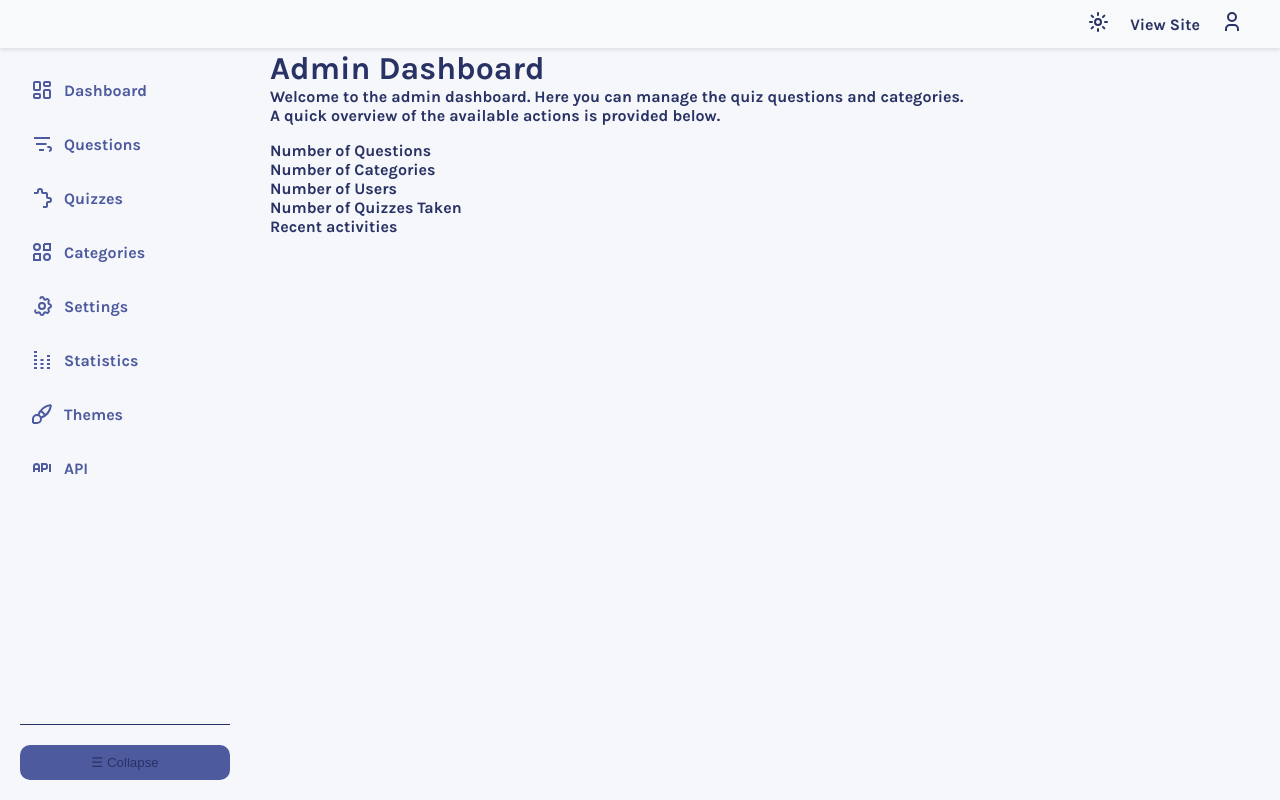
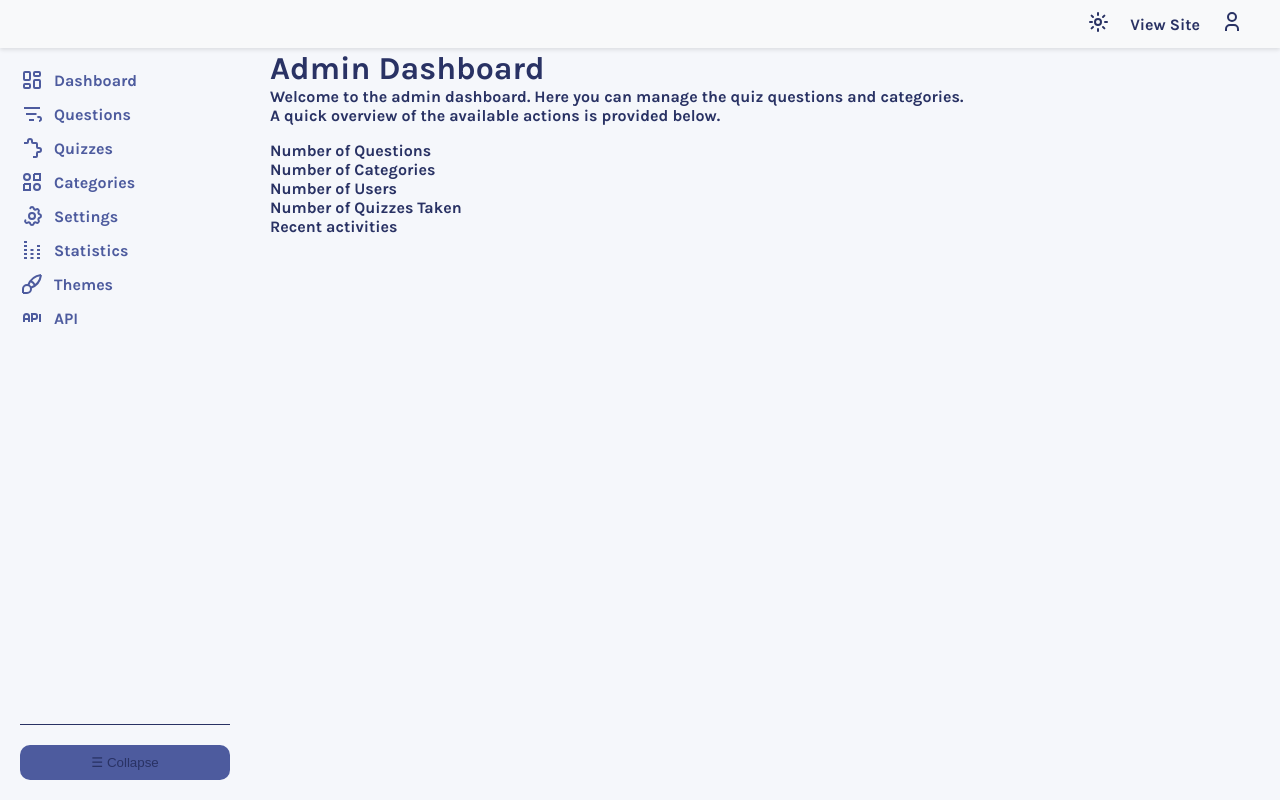
Before and after one commit to habibma/quizzical, a React (Vite) app: page /admin in a window 1280 px wide. Built offline with nearby package versions, Linux system fonts and the light colour scheme; no server answers.

Commit message:
fix: icons size when sidebar is collapsed

```diff
--- a/src/pages/Admin/components/Sidebar/Sidebar.css
+++ b/src/pages/Admin/components/Sidebar/Sidebar.css
@@ -36,8 +36,7 @@
 }
 
 .sidebar.collapsed {
-    width: 75px;
-
+    width: 80px;
     h2 {
        display: none;
     }
@@ -48,18 +47,19 @@
 }
 
 .sidebar-menu {
+    display: flex;
+    flex-direction: column;
+    gap: 10px;
     list-style: none;
     padding: 0;
     margin: 0;
 }
 
 .sidebar-menu-item {
-    margin-bottom: 10px;
 
     .sidebar-link {
         display: flex;
         align-items: center;
-        padding: 10px;
         border-radius: var(--border-radius);
         transition: background-color 0.3s;
     }
@@ -68,7 +68,6 @@
 .sidebar-link {
     text-decoration: none;
     color: var(--link-color);
-    margin-bottom: 10px;
     transition: color 0.3s;
 
     &:hover {
```
